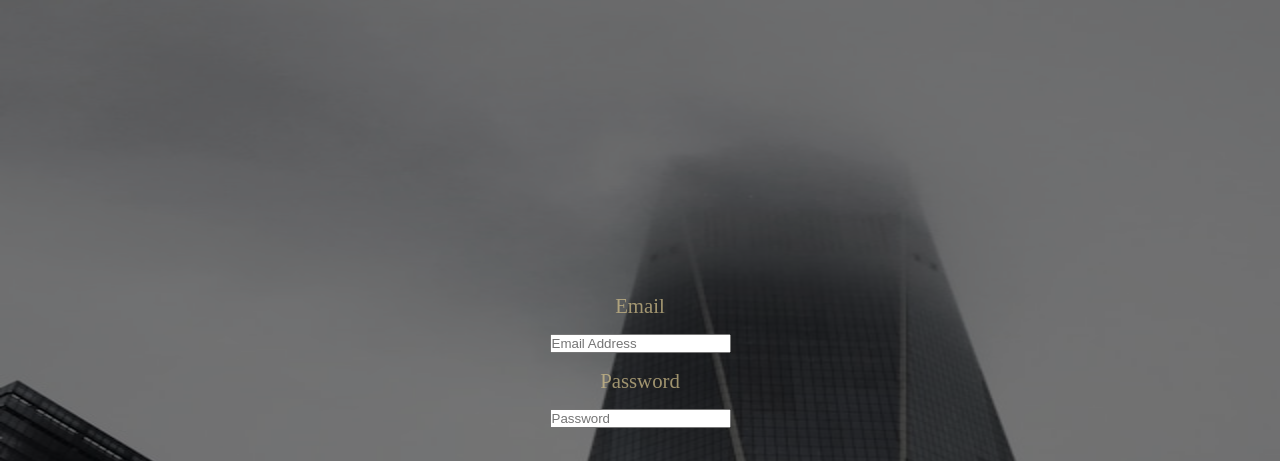
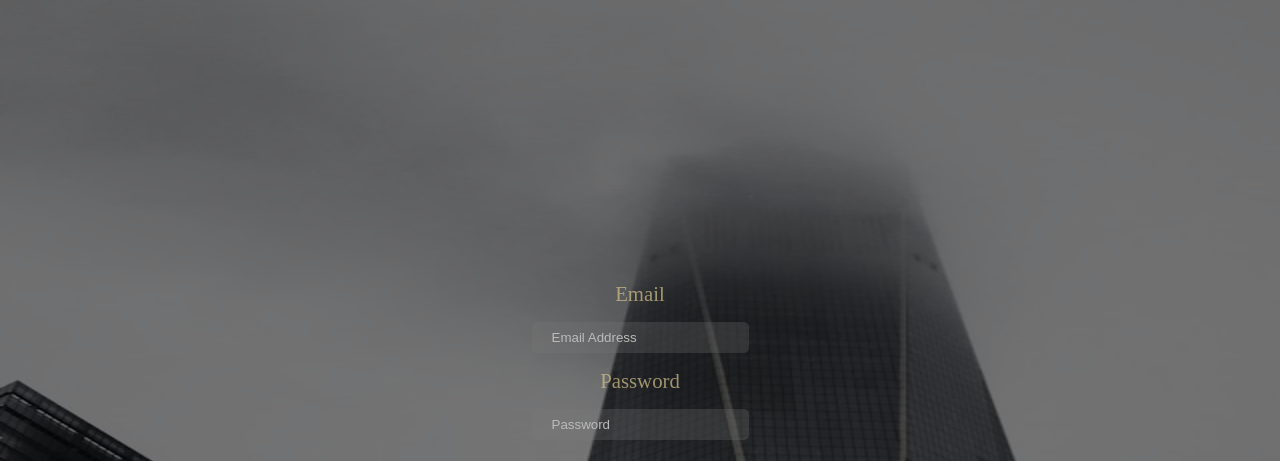
Before and after one commit to JPereyra7/realestate-frontend, a website: page index.html in a window 1280 px wide. Both pictures are taken after a click on the picture 630 px from the left and 387 px from the top of the page. Shown: the top 461 px of the page. Drawn offline with Linux system fonts and the light colour scheme.

Commit message:
:lipstick: css fixes

```diff
--- a/src/css/login.css
+++ b/src/css/login.css
@@ -81,12 +81,38 @@ label {
   font-weight: 500;
 }
 
-#usernameInput {
+#userName {
   padding: 8px 20px;
+  border-radius: 5px;
 }
 
-#passwordInput {
+#userName::placeholder {
+  color: rgb(187, 187, 187);
+}
+
+#password {
   padding: 8px 20px;
+  color: aliceblue;
+  border-radius: 5px;
+}
+
+#password::placeholder {
+  color: rgb(187, 187, 187);
+}
+
+#passwordAgain {
+  padding: 8px 20px;
+  border-radius: 5px;
+}
+
+#passwordAgain::placeholder {
+  color: rgb(187, 187, 187);
+}
+
+input {
+  background-color: #79797941;
+  border-style: none;
+  color: aliceblue;
 }
 
 input:focus {
```
